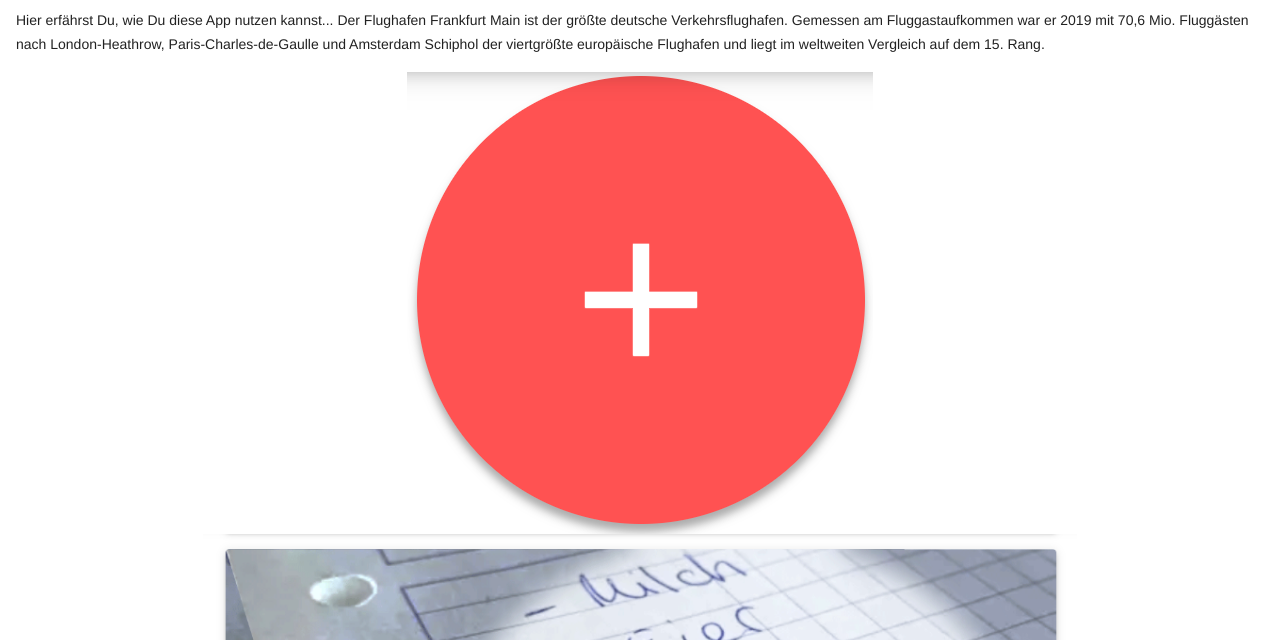
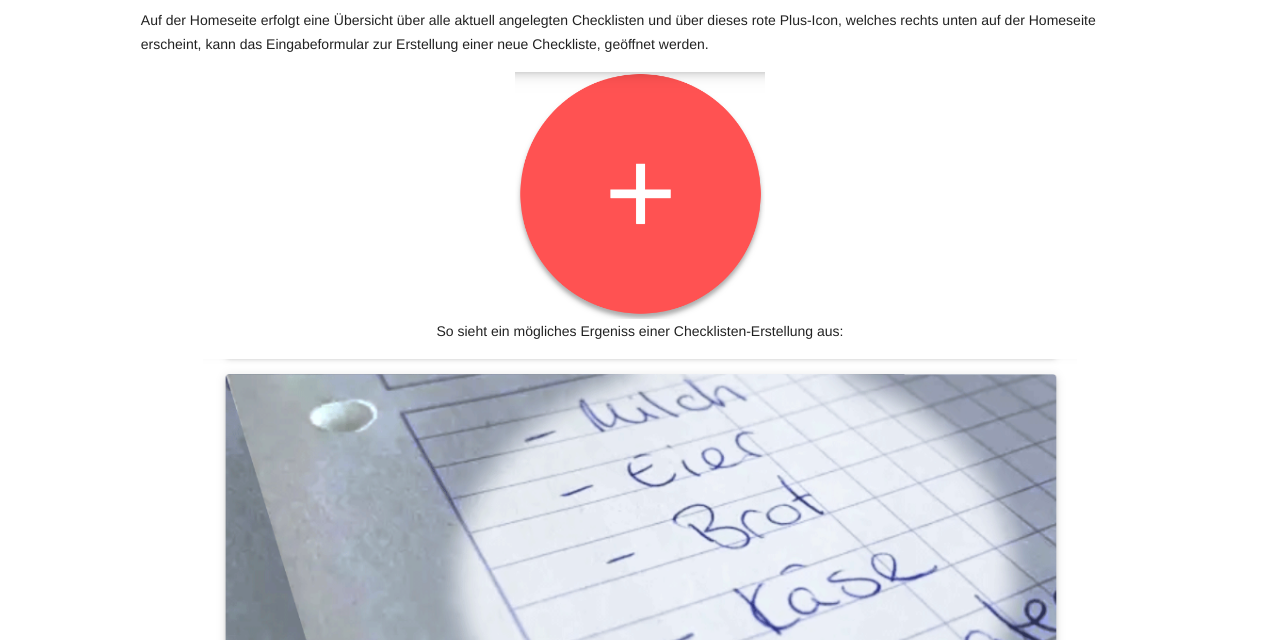
Before and after one commit to AntheaMeier/MCL_IKT, a website: page public/about/index.html in a window 1280 px wide. Shown: the part 160-800 px from the top of the page. Drawn offline with nearby package versions, Linux system fonts and the light colour scheme.

Commit message:
about content and css

```diff
--- a/public/about/index.html
+++ b/public/about/index.html
@@ -64,18 +64,21 @@
     <main class="mdl-layout__content mat-typography">
       <div class="mdl-grid">
         <div class="mdl-cell mdl-cell--12-col text-center">
-          <h3 class="flex mdl-color-text--primary">Wozu diese App?</h3>
-          <p class="flex">Hier erfährst Du, wie Du diese App nutzen kannst...
-            Der Flughafen Frankfurt Main ist der größte deutsche Verkehrsflughafen. Gemessen am Fluggastaufkommen war er 2019 mit 70,6 Mio. Fluggästen nach London-Heathrow, Paris-Charles-de-Gaulle und Amsterdam Schiphol der viertgrößte europäische Flughafen und liegt im weltweiten Vergleich auf dem 15. Rang.
+          <h3 class="flex mdl-color-text--primary">Wie funktioniert diese App?</h3>
+          <p class="flex padding10">Auf der Homeseite erfolgt eine Übersicht über alle aktuell angelegten Checklisten und über dieses rote Plus-Icon, welches rechts unten auf der Homeseite erscheint, kann das Eingabeformular zur Erstellung einer neue Checkliste, geöffnet werden.
           </p>
-          <img src="/src/images/plus.png" alt="Add Icon" class="about-image flex">
-          <img src="/src/images/result.png" alt="Checklistenausgabe" class="about-image flex">
+          <img src="/src/images/plus.png" alt="Add Icon" class="about-image20 flex">
+          <p class="flex padding10">So sieht ein mögliches Ergeniss einer Checklisten-Erstellung aus:
+          </p>
+          <img src="/src/images/result.png" alt="Checklistenausgabe" class="about-image70 flex">
 
-          <p class="flex">Hier erfährst Du, wie Du diese App nutzen kannst...
-            Der Flughafen Frankfurt Main ist der größte deutsche Verkehrsflughafen. Gemessen am Fluggastaufkommen war er 2019 mit 70,6 Mio. Fluggästen nach London-Heathrow, Paris-Charles-de-Gaulle und Amsterdam Schiphol der viertgrößte europäische Flughafen und liegt im weltweiten Vergleich auf dem 15. Rang.
-          </p>
+          <p class="flex padding10">Im folgenden Formular (siehe Unten) kann als erstes eine Kategorie für die zu erstellende Checkliste frei bestimmt werden, z.B. Shopping (Diese Wort erscheint dann später als ein Titel auf dem Banner-Bild. Als nächstes wird der Zweck bzw. der Anlass der Checkliste angegeben, z.B. "Wocheneinkauf 20.8.22" und dann können die drei wichtigsten Dinge, die bei dem jeweiligen Anlass unbedingt dabei sein sollten und die man nicht vergessen möchte, gelistet werden.
 
-          <img src="/src/images/form.png" alt="Checklisteneingabe" class="about-image flex">
+            Nachdem alle textuellen Eingaben getätigt wurden, muss noch ein Banner-Bild über die Gerätekamera oder ein Dateiupload und eine Stardortangabe hinzugefügt werden. Letztere kann manuell oder über den Location-Finder Button erfolgen um den Ortungsdienst zu nutzen.
+
+            Durch den Button "Checkliste speichern" wird der Erstellungsprozess abgeschlossen und durch Neuladen der Seite erscheint die neu erstellte Checkliste am Fuße der Seite. </p>
+
+          <img src="/src/images/form.png" alt="Checklisteneingabe" class="about-image70 flex">
         </div>
       </div>
       <!--<div class="mdl-grid">
--- a/public/src/css/about.css
+++ b/public/src/css/about.css
@@ -8,8 +8,19 @@
   align-items: center;
 }
 
-.about-image {
+.about-image70 {
   max-width: 70%;
   margin: auto;
   display: block;
 }
+
+.about-image20 {
+  max-width: 20%;
+  margin: auto;
+  display: block;
+}
+
+.padding10 {
+  padding-left: 10%;
+  padding-right: 10%;
+}
--- a/public/sw.js
+++ b/public/sw.js
@@ -1,7 +1,7 @@
 importScripts('/src/js/idb.js');
 importScripts('/src/js/db.js');
 
-const CACHE_VERSION = 109;
+const CACHE_VERSION = 114;
 const CURRENT_STATIC_CACHE = 'static-v'+CACHE_VERSION;
 const CURRENT_DYNAMIC_CACHE = 'dynamic-v'+CACHE_VERSION;
 
```
Also changed, not shown: README.md.
